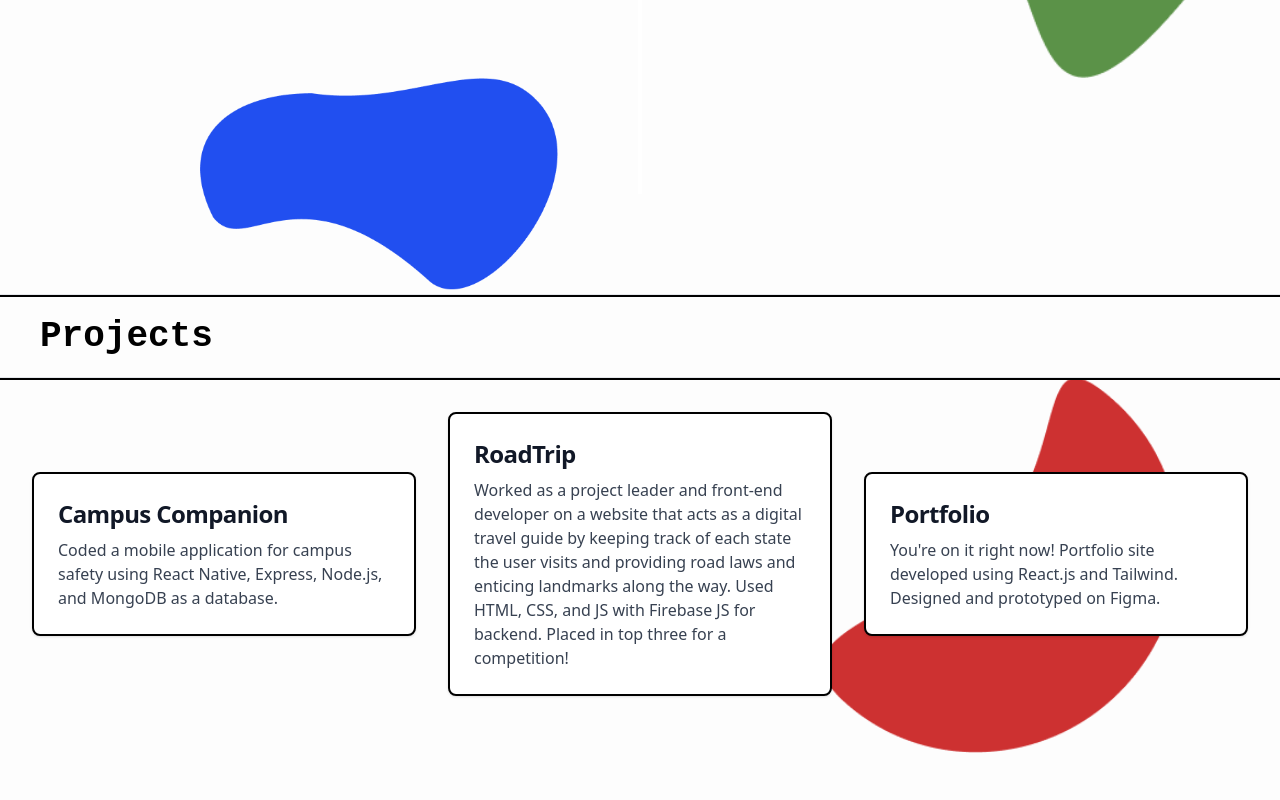
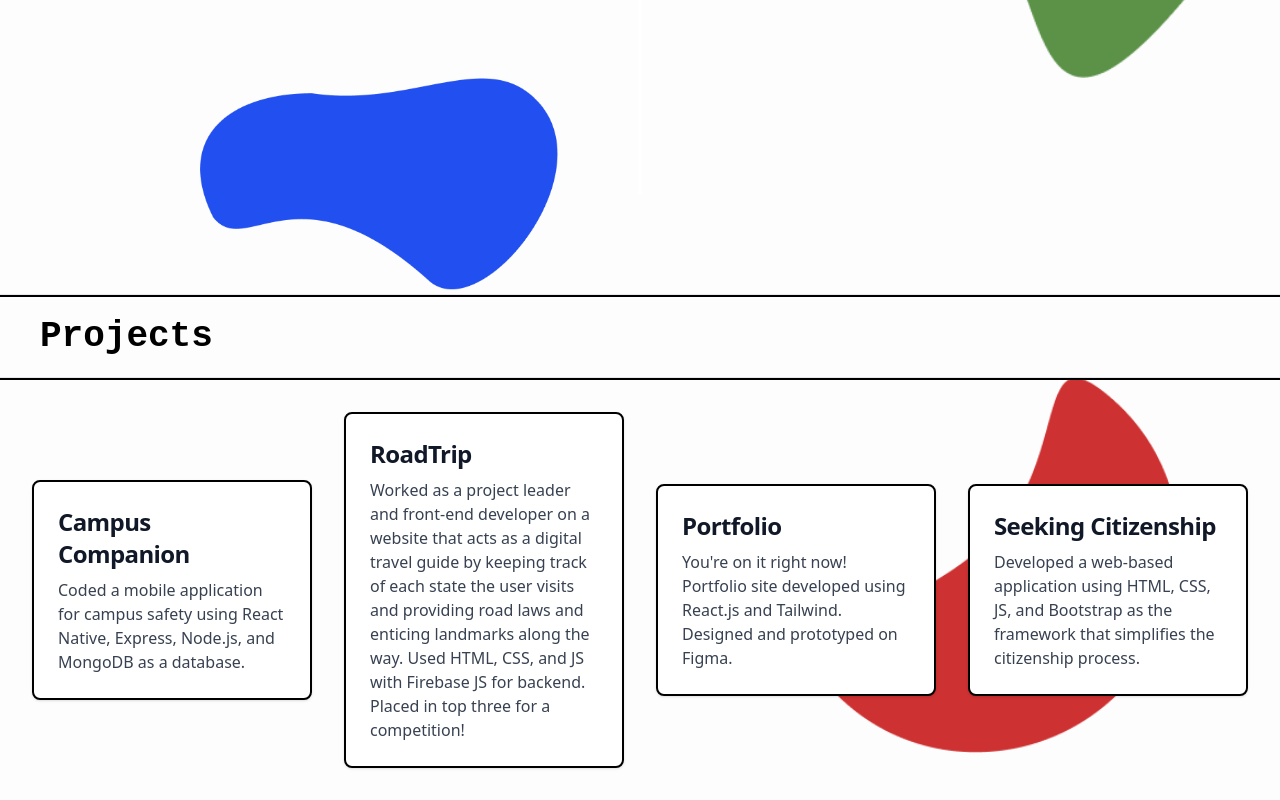
Before and after one commit to DynieM/Portfolio-Site, a React (Vite) app: page / in a window 1280 px wide. Shown: the part 2022-2822 px from the top of the page. Before the commit the page ends 2775 px from the top, so only its background shows below. Built offline with nearby package versions, Linux system fonts and the light colour scheme; a web font is replaced by a local one.

Commit message:
added project

```diff
--- a/src/components/Projects.jsx
+++ b/src/components/Projects.jsx
@@ -51,6 +51,16 @@ const Projects = () => {
 						<p className="font-normal text-gray-700 dark:text-gray-400">
 							You&#39;re on it right now! Portfolio site developed using
 							React.js and Tailwind. Designed and prototyped on Figma.
+						</p>
+					</a>
+					<a className="block w-full max-w-sm p-6 m-4 border-2 border-black rounded-lg rounded-lg shadow bg-white hover:bg-gray-100 dark:bg-gray-800 dark:border-gray-700 dark:hover:bg-gray-700 ">
+						<h5 className="mb-2 text-2xl font-bold tracking-tight text-gray-900 dark:text-white">
+							Seeking Citizenship
+						</h5>
+						<p className="font-normal text-gray-700 dark:text-gray-400">
+							Developed a web-based application using HTML, CSS, JS, and
+							Bootstrap as the framework that simplifies the citizenship
+							process.
 						</p>
 					</a>
 					<img
```
